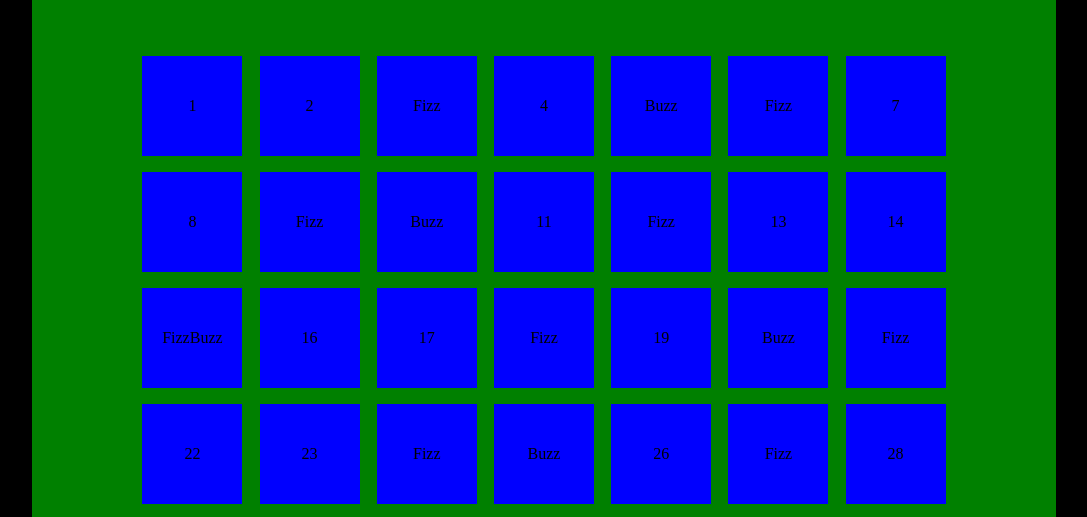
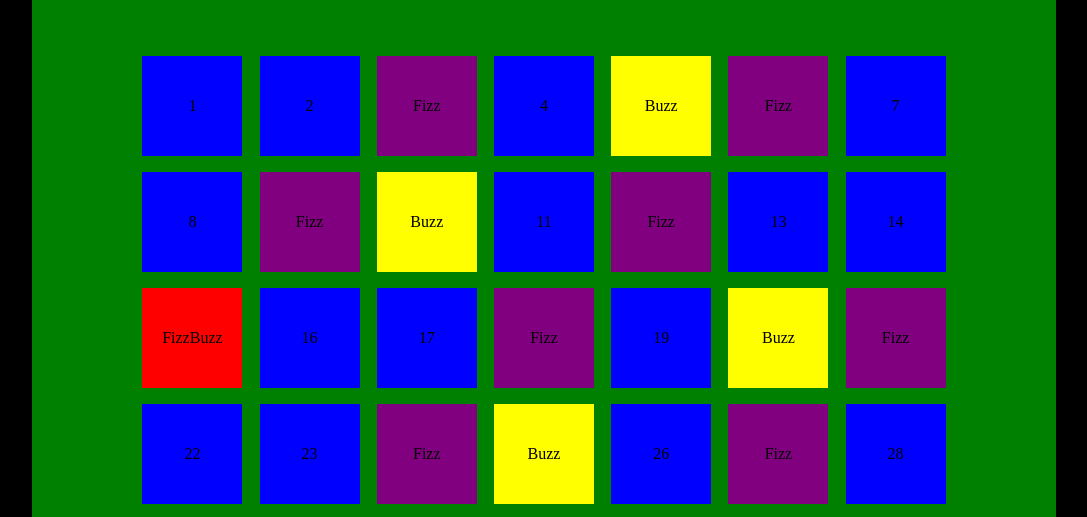
Before and after one commit to Claudio-Bernardinetti/js-fizzbuzz, a plain HTML site: page index.html in a window 1280 px wide. Shown: the part 273-790 px from the top of the page, without its empty margins (96-1183 px from the left). Drawn offline with Linux system fonts and the light colour scheme.

Commit message:
add color fizz bazz

```diff
--- a/assets/css/style.css
+++ b/assets/css/style.css
@@ -46,3 +46,15 @@ li {
     background-color: blue;
     margin: 0.5rem;
 }
+
+.red {
+    background-color: red;
+}
+
+.purple {
+    background-color: purple;
+}
+
+.yellow {
+    background-color: yellow;
+}
--- a/assets/js/main.js
+++ b/assets/js/main.js
@@ -11,31 +11,26 @@
 // Applica stili differenti agli elementi aggiunti al DOM nel BONUS 1, a seconda che il valore inserito sia un numero, un fizz, un buzz o un fizzbuzz. Se sei a corto di idee per lo stile, potresti prendere spunto dallo screenshot fornito in consegna.
 
 
-// let listEl = document.querySelector('.list');
-
-
-// for (var i = 1; i < 101; i++) {
-//     if (i % 15 == 0) console.log("FizzBuzz");
-
-//     else if (i % 3 == 0) console.log("Fizz");
-//     else if (i % 5 == 0) console.log("Buzz");
-//     else console.log(i);
-
-
-
-//     const listIt = document.createElement('li');
-//     listIt.append(i);
-//     listEl.append(listIt);
-// }
-
 function fizz (num){
     for (let i = 1; i < num; i++){
       let element = document.createElement('li')
-      element.innerText = "";
-      if(i % 3 === 0 ) {element.innerText += "Fizz";}
-      if(i % 5 === 0 ) {element.innerText += "Buzz";}
-      if(element.innerText === ""){element.innerText = i;}
+      element.innerText = i;
+
+      if (i % 3 === 0 && i % 5 === 0 ) {
+        element.innerText = "FizzBuzz";
+        element.classList.add('red');
+
+      } else if (i % 3 === 0 ) {
+        element.innerText = "Fizz";
+        element.classList.add('purple');
+
+      } else if(i % 5 === 0 ) {
+        element.innerText = "Buzz";
+        element.classList.add('yellow');
+      }
+
       document.getElementById('output').appendChild(element);
+
     }
  }
 
```
Also changed, not shown: index.html (+3 -0 lines).
